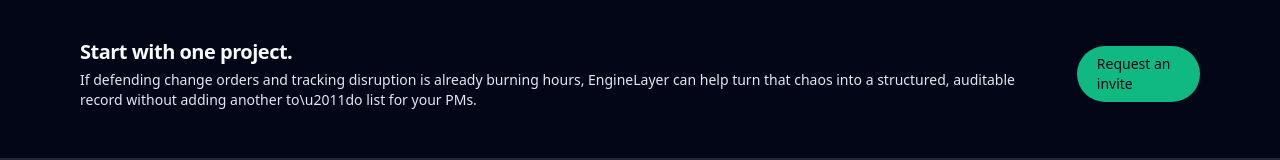
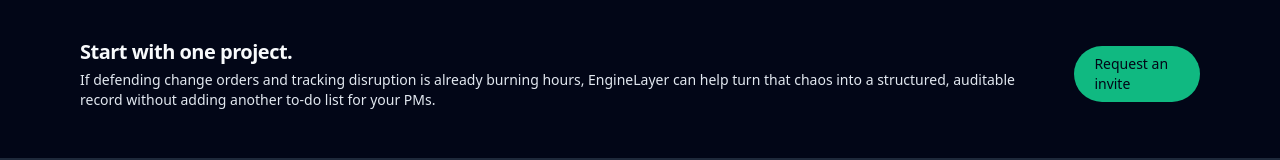
Before and after one commit to EngineLayer-ai/enginelayer-marketing, a Next.js app: page / in a window 1280 px wide. Shown: the part 2187-2347 px from the top of the page. Built offline with nearby package versions, Linux system fonts and the light colour scheme.

Commit message:
fix: restore Unicode in CTASection

```diff
--- a/src/components/CTASection.tsx
+++ b/src/components/CTASection.tsx
@@ -12,7 +12,7 @@
           <p className="mt-1 text-sm text-slate-200">
             If defending change orders and tracking disruption is already
             burning hours, EngineLayer can help turn that chaos into a
-            structured, auditable record without adding another to\u2011do list for
+            structured, auditable record without adding another to‑do list for
             your PMs.
           </p>
         </div>
```
